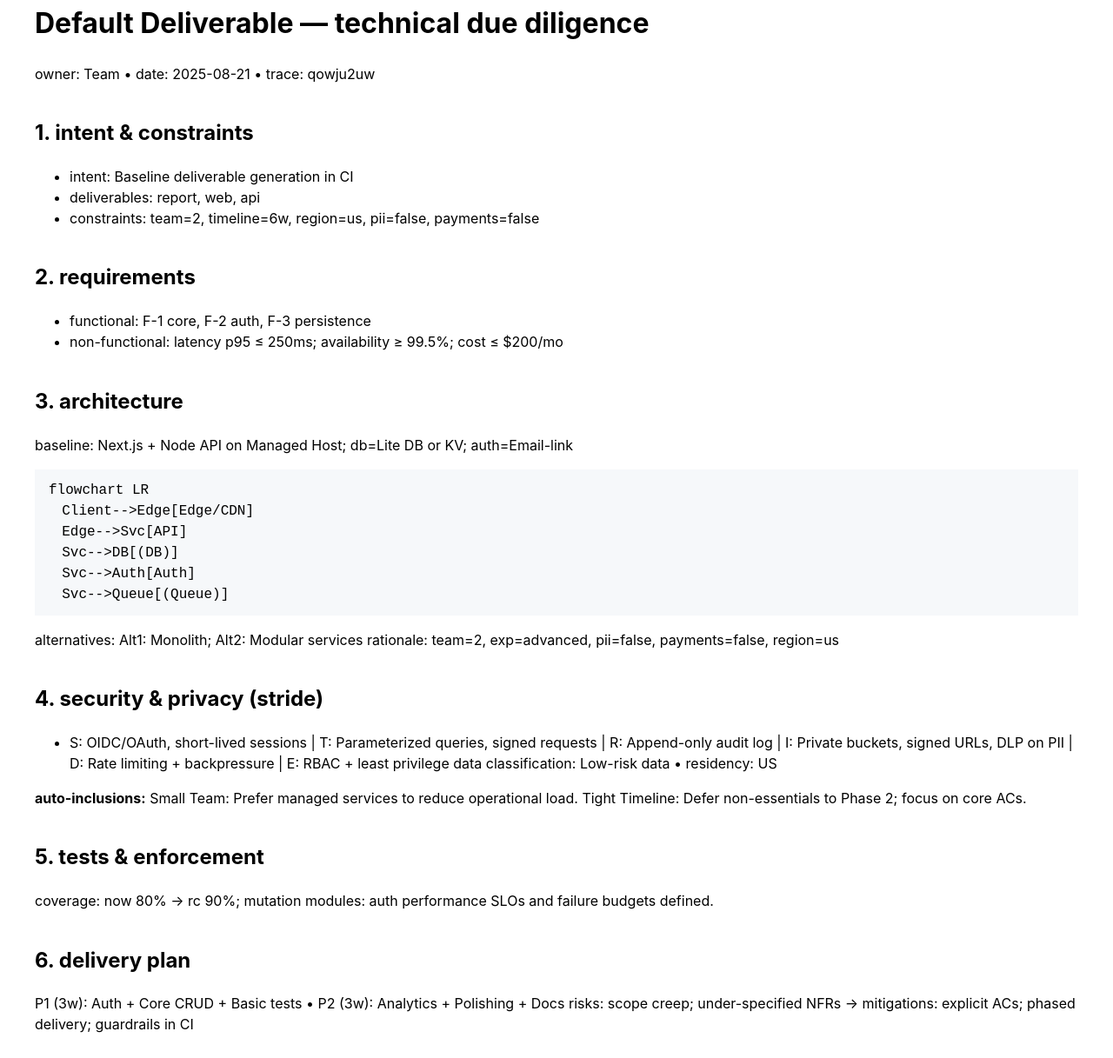
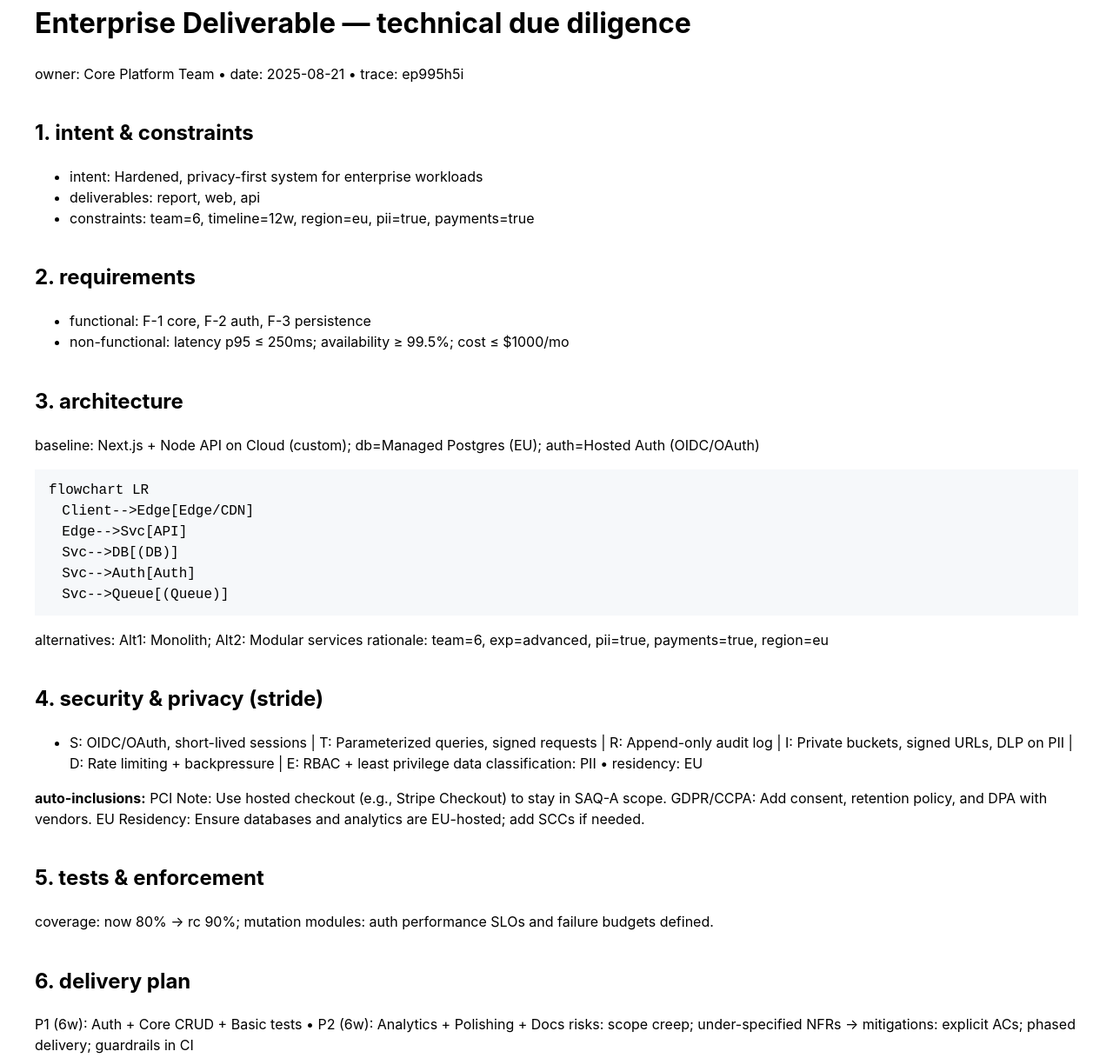
Before and after one commit to nickinper/vibe-coding-app-baseline-rigorous-ship, a website: page outputs/generated-deliverable.html in a window 1280 px wide. Shown: the part 48-1265 px from the top of the page at 87% size. Drawn offline with Linux system fonts and the light colour scheme.

Commit message:
chore: export deliverable

```diff
--- a/outputs/generated-deliverable.html
+++ b/outputs/generated-deliverable.html
@@ -1,18 +1,18 @@
-<!doctype html><html><head><meta charset="utf-8"><style>body{font:16px/1.5 -apple-system,BlinkMacSystemFont,Segoe UI,Roboto,Helvetica,Arial,Apple Color Emoji,Segoe UI Emoji;margin:40px}h1,h2,h3{margin-top:1.6em}code,pre{background:#f6f8fa;padding:2px 4px}pre{padding:12px;overflow:auto}table{border-collapse:collapse}th,td{border:1px solid #ddd;padding:6px 10px}.page-break{page-break-before:always}</style></head><body><h1>Default Deliverable — technical due diligence</h1>
-<p>owner: Team • date: 2025-08-21 • trace: qowju2uw</p>
+<!doctype html><html><head><meta charset="utf-8"><style>body{font:16px/1.5 -apple-system,BlinkMacSystemFont,Segoe UI,Roboto,Helvetica,Arial,Apple Color Emoji,Segoe UI Emoji;margin:40px}h1,h2,h3{margin-top:1.6em}code,pre{background:#f6f8fa;padding:2px 4px}pre{padding:12px;overflow:auto}table{border-collapse:collapse}th,td{border:1px solid #ddd;padding:6px 10px}.page-break{page-break-before:always}</style></head><body><h1>Enterprise Deliverable — technical due diligence</h1>
+<p>owner: Core Platform Team • date: 2025-08-21 • trace: ep995h5i</p>
 <h2>1. intent &amp; constraints</h2>
 <ul>
-<li>intent: Baseline deliverable generation in CI</li>
+<li>intent: Hardened, privacy-first system for enterprise workloads</li>
 <li>deliverables: report, web, api</li>
-<li>constraints: team=2, timeline=6w, region=us, pii=false, payments=false</li>
+<li>constraints: team=6, timeline=12w, region=eu, pii=true, payments=true</li>
 </ul>
 <h2>2. requirements</h2>
 <ul>
 <li>functional: F-1 core, F-2 auth, F-3 persistence</li>
-<li>non-functional: latency p95 ≤ 250ms; availability ≥ 99.5%; cost ≤ $200/mo</li>
+<li>non-functional: latency p95 ≤ 250ms; availability ≥ 99.5%; cost ≤ $1000/mo</li>
 </ul>
 <h2>3. architecture</h2>
-<p>baseline: Next.js + Node API on Managed Host; db=Lite DB or KV; auth=Email-link</p>
+<p>baseline: Next.js + Node API on Cloud (custom); db=Managed Postgres (EU); auth=Hosted Auth (OIDC/OAuth)</p>
 <pre><code class="language-mermaid">flowchart LR
   Client--&gt;Edge[Edge/CDN]
   Edge--&gt;Svc[API]
@@ -21,19 +21,20 @@
   Svc--&gt;Queue[(Queue)]
 </code></pre>
 <p>alternatives: Alt1: Monolith; Alt2: Modular services
-rationale: team=2, exp=advanced, pii=false, payments=false, region=us</p>
+rationale: team=6, exp=advanced, pii=true, payments=true, region=eu</p>
 <h2>4. security &amp; privacy (stride)</h2>
 <ul>
 <li>S: OIDC/OAuth, short-lived sessions | T: Parameterized queries, signed requests | R: Append-only audit log | I: Private buckets, signed URLs, DLP on PII | D: Rate limiting + backpressure | E: RBAC + least privilege
-data classification: Low-risk data • residency: US</li>
+data classification: PII • residency: EU</li>
 </ul>
 <p><strong>auto-inclusions:</strong>
-Small Team: Prefer managed services to reduce operational load.
-Tight Timeline: Defer non-essentials to Phase 2; focus on core ACs.</p>
+PCI Note: Use hosted checkout (e.g., Stripe Checkout) to stay in SAQ-A scope.
+GDPR/CCPA: Add consent, retention policy, and DPA with vendors.
+EU Residency: Ensure databases and analytics are EU-hosted; add SCCs if needed.</p>
 <h2>5. tests &amp; enforcement</h2>
 <p>coverage: now 80% → rc 90%; mutation modules: auth
 performance SLOs and failure budgets defined.</p>
 <h2>6. delivery plan</h2>
-<p>P1 (3w): Auth + Core CRUD + Basic tests • P2 (3w): Analytics + Polishing + Docs
+<p>P1 (6w): Auth + Core CRUD + Basic tests • P2 (6w): Analytics + Polishing + Docs
 risks: scope creep; under-specified NFRs → mitigations: explicit ACs; phased delivery; guardrails in CI</p>
 </body></html>
```
